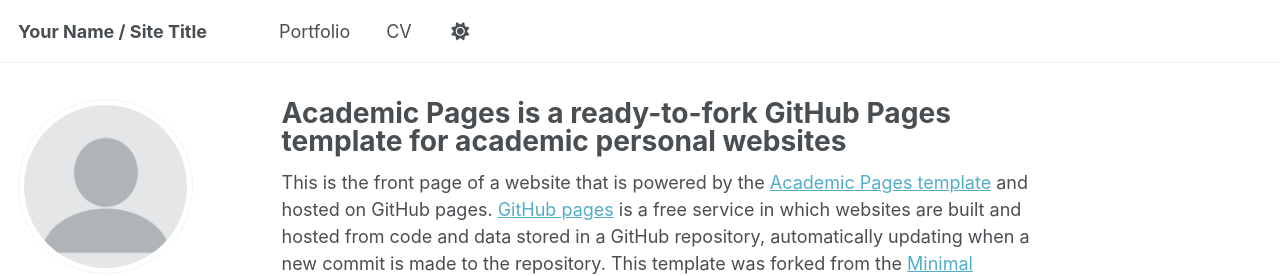
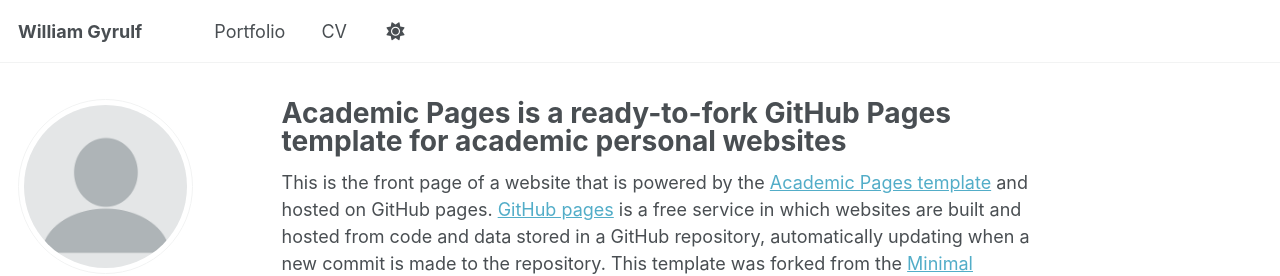
Before and after one commit to WilleGyr/willegyr.github.io, a Jekyll site: the page built from _pages/about.md, in a window 1280 px wide. Shown: the top 276 px of the page. Built offline with Jekyll 4.4.1, drawn with Linux system fonts in a browser that asks for light colours.

Commit message:
Update _config.yml

```diff
--- a/_config.yml
+++ b/_config.yml
@@ -9,7 +9,7 @@
 # Basic Site Settings
 locale                   : "en-US"
 site_theme               : "default"
-title                    : "Your Name / Site Title"
+title                    : "William Gyrulf"
 title_separator          : "-"
 name                     : &name "William Gyrulf"
 description              : &description "personal description"
```
